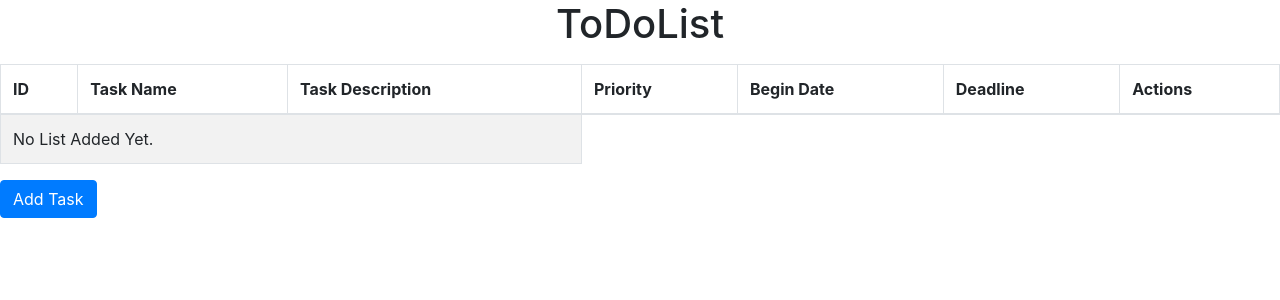
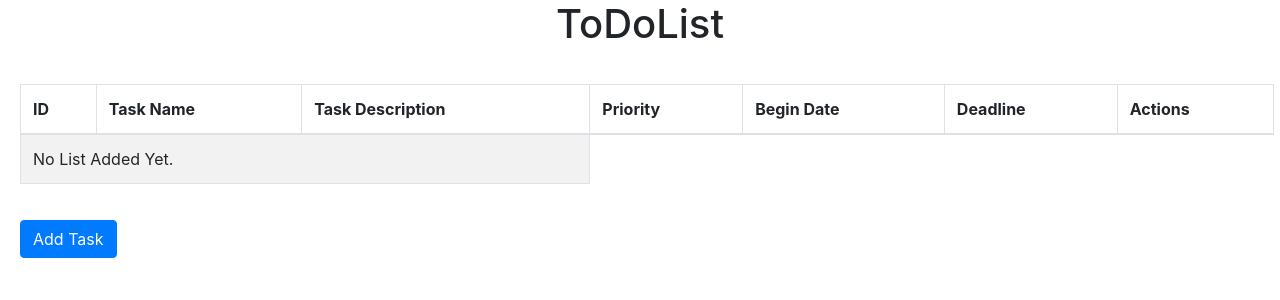
Before and after one commit to Jelmer-Ketelaar/ToDoList, a PHP site: page /Jaar-2/index.php in a window 1280 px wide. Shown: the part 56-356 px from the top of the page. Run offline with PHP 8.4, Linux system fonts and the light colour scheme; data that the repository does not hold is empty.

Commit message:
Added style for the table and button and message

```diff
--- a/css/style.css
+++ b/css/style.css
@@ -10,3 +10,17 @@ h1 {
 form {
     margin: 20px;
 }
+
+table {
+    width: 98% !important;
+    margin: 20px;
+}
+
+.btn {
+    margin: 20px;
+}
+
+.session {
+    margin: 20px;
+    background-color: green;
+}
```
